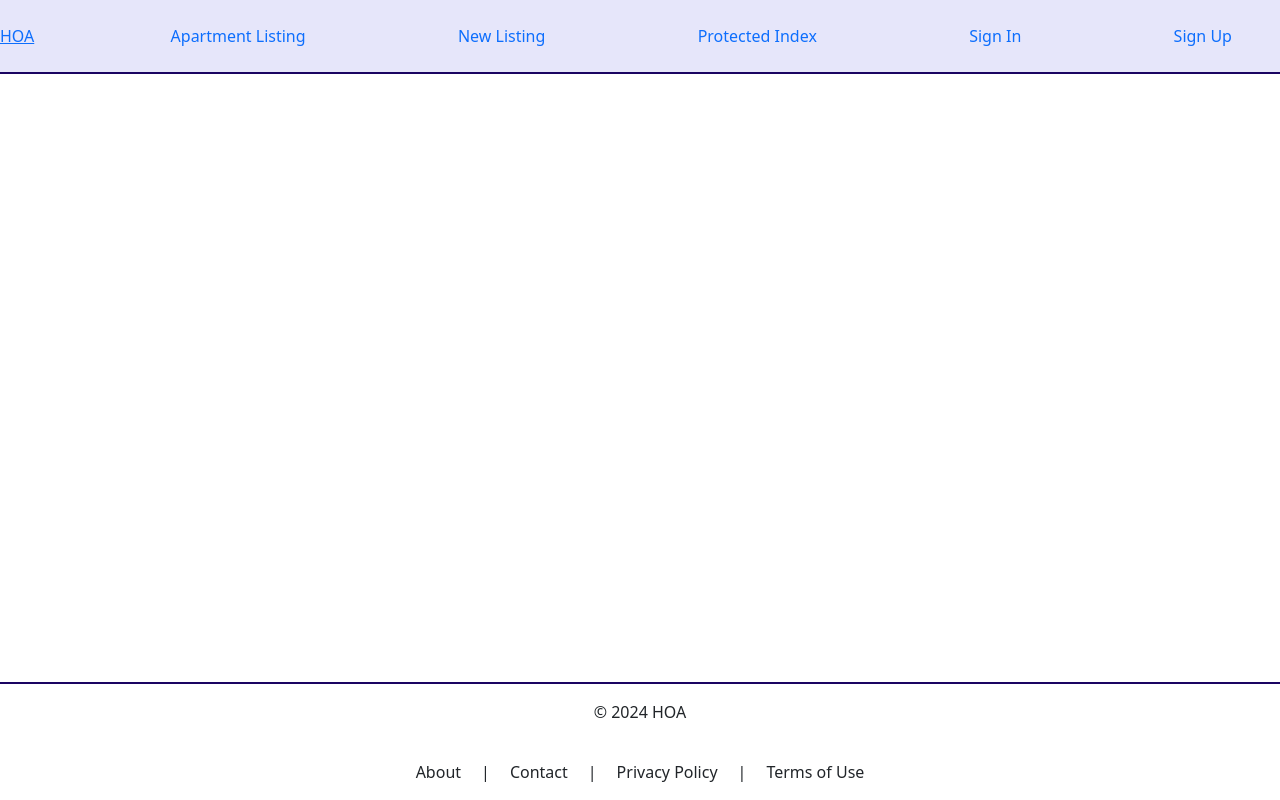
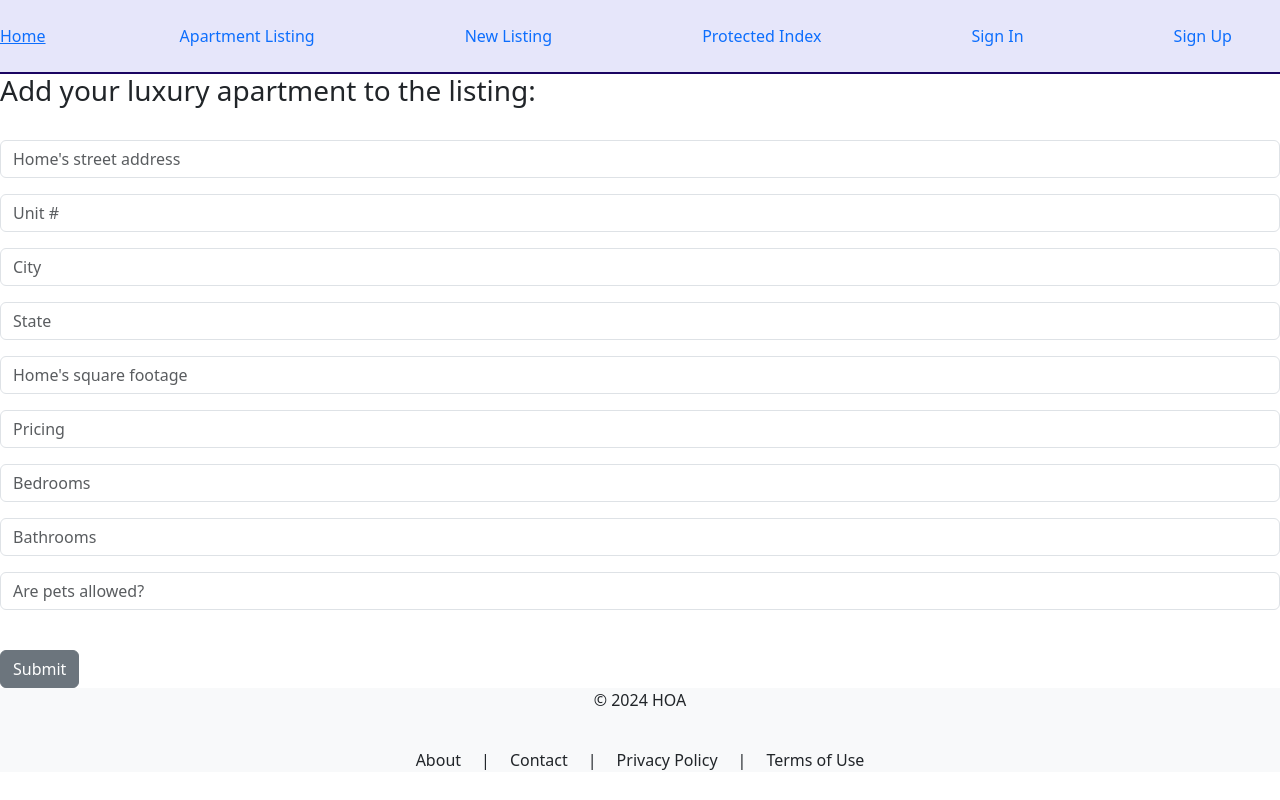
Before and after one commit to learn-academy-2023-india/apartment-app-frontend-hoa, a React (Create React App) app: page /apartmentnew in a window 1280 px wide. Built offline with nearby package versions, Linux system fonts and the light colour scheme.

Commit message:
worked on signup and signin components

```diff
--- a/src/App.css
+++ b/src/App.css
@@ -1,11 +1,14 @@
 body {
   margin: 0;
   padding: 0;
-  position: relative;
+  display: flex;
+  flex-direction: column;
   min-height: 100vh;
-  margin-bottom: 60px;
 }
 
+.content {
+  flex: 1;
+}
 
 /* Home Styles */
 .home-container {
@@ -13,7 +16,6 @@ body {
 	height: calc(100vh - 120px);
 	justify-content: center;
 	margin: auto;
-	overflow: hidden;
 	padding-bottom: 5rem;
 }
 
@@ -24,6 +26,7 @@ body {
     margin: 0;
     padding: 0;
 }
+
 /* Header Styles */
 .header-nav {
   align-items: center;
@@ -33,16 +36,20 @@ body {
 	justify-content: space-between;
 	padding: 1rem 2rem;
 }
+
 /* Footer Styles */
 .footer {
-  background-color: var(--footer-background-color);
-  border-top: 2px solid #1a0462;
-  bottom: 0;
-  left: 0;
-  padding: 1rem;
-  position: absolute; /* Changed to absolute positioning */
+  background-color: #f8f9fa;
+  padding: 0px;
   text-align: center;
   width: 100%;
+  position: static;
+  bottom: 0px;
+  transition: bottom 0.3s;
+}
+
+.footer.show {
+  bottom: 0;
 }
 
 .footer-content {
@@ -59,6 +66,7 @@ body {
 }
 
 .footer-links a,
+
 .footer-content p {
   color: var(--primary-color);
   text-decoration: none;
@@ -67,6 +75,7 @@ body {
 .footer-links a:hover {
   text-decoration: underline;
 }
+
 /* NotFound Styles */
 .not-found {
 	align-items: center;
@@ -75,11 +84,11 @@ body {
 	height: calc(100vh - 120px);
 	justify-content: center;
 	margin: auto;
-	overflow: hidden;
 	padding: 1rem;
 	padding-bottom: 7rem;
 	text-align: center;
 }
+
 .not-found-image {
 	max-height: 50vh;
 	max-width: 90%;
--- a/src/components/Header.js
+++ b/src/components/Header.js
@@ -6,7 +6,7 @@ const Header = () => {
   return (
       <Nav className="header-nav">
         <NavItem>
-          <NavLink to="/">HOA</NavLink>
+          <NavLink to="/">Home</NavLink>
         </NavItem>
         <NavItem>
           <NavLink to="/ApartmentIndex" className="nav-link">Apartment Listing</NavLink>
--- a/src/mockApartments.js
+++ b/src/mockApartments.js
@@ -1,7 +1,7 @@
 let mockApartments = [
     {
       id: 1,
-      street: "6969 Xavier Blvd",
+      street: "6969 Diesel Blvd",
       unit: "815",
       city: "San Francisco",
       state: "CA",
@@ -18,7 +18,7 @@ let mockApartments = [
       id: 2,
       street: "2300 Jackson St",
       unit: "219",
-      city: "",
+      city: "Gary",
       state: "IN",
       square_footage: 700,
       price: "TBD",
--- a/src/pages/apartmentIndex.js
+++ b/src/pages/apartmentIndex.js
@@ -13,12 +13,14 @@ const ApartmentIndex = ({ apartments }) => {
             className="apartment-image"
           />
           <CardBody>
-            <CardTitle tag="h5" className="card-title">{apartment.street}</CardTitle>
-            <CardSubtitle className="mb-2 text-muted card-subtitle" tag="h6">
+            <CardTitle tag="h4" className="card-title">{apartment.street}</CardTitle>
+            <CardSubtitle className="mb-2 text-muted card-subtitle" tag="h5">
               Price: {apartment.price}
             </CardSubtitle>
             <NavLink to={`/ApartmentShow/${apartment.id}`} className="nav-link">
+              <button>
               See More Details
+              </button>
             </NavLink>
           </CardBody>
         </Card>
--- a/src/pages/apartmentNew.js
+++ b/src/pages/apartmentNew.js
@@ -1,11 +1,122 @@
-import React from "react"
+import React, { useState } from "react"
+import { useNavigate } from "react-router-dom"
+import { Form, FormGroup, Input, Button } from "reactstrap"
 
-const ApartmentNew = () => {
+const ApartmentNew = ({ createApartment }) => {
+  const [apartmentFormData, setApartmentFormData] = useState({
+    Street: "",
+    Unit: "",
+    City: "",
+    State: "",
+    SquareFootage: "",
+    Price: "",
+    Bedrooms: "",
+    Bathrooms: "",
+    Pets: "",
+  });
+
+  const navigate = useNavigate()
+
+  const handleChange = (e) => {
+    setApartmentFormData({ ...apartmentFormData, [e.target.name]: e.target.value });
+  }
+
+  const handleSubmit = () => {
+    createApartment(apartmentFormData)
+    navigate("/apartmentindex")
+  }
+
   return (
     <>
-
+      <h3>Add your luxury apartment to the listing:</h3>
+      <br></br>
+      <Form>
+        <FormGroup>
+          <Input
+            id="street"
+            name="Street"
+            placeholder="Home's street address"
+            type="text"
+            onChange={handleChange}
+          />
+        </FormGroup>
+        <FormGroup>
+          <Input
+            id="unit"
+            name="Unit"
+            placeholder="Unit #"
+            type="text"
+            onChange={handleChange}
+          />
+        </FormGroup>
+        <FormGroup>
+          <Input
+            id="city"
+            name="City"
+            placeholder="City"
+            type="text"
+            onChange={handleChange}
+          />
+        </FormGroup>
+        <FormGroup>
+          <Input
+            id="state"
+            name="State"
+            placeholder="State"
+            type="text"
+            onChange={handleChange}
+          />
+        </FormGroup>
+        <FormGroup>
+          <Input
+            id="squareFootage"
+            name="SquareFootage"
+            placeholder="Home's square footage"
+            type="number"
+            onChange={handleChange}
+          />
+        </FormGroup>
+        <FormGroup>
+          <Input
+            id="price"
+            name="Price"
+            placeholder="Pricing"
+            type="number"
+            onChange={handleChange}
+          />
+        </FormGroup>
+        <FormGroup>
+          <Input
+            id="bedrooms"
+            name="Bedrooms"
+            placeholder="Bedrooms"
+            type="number"
+            onChange={handleChange}
+          />
+        </FormGroup>
+        <FormGroup>
+          <Input
+            id="bathrooms"
+            name="Bathrooms"
+            placeholder="Bathrooms"
+            type="number"
+            onChange={handleChange}
+          />
+        </FormGroup>
+        <FormGroup>
+          <Input
+            id="pets"
+            name="Pets"
+            placeholder="Are pets allowed?"
+            type="text"
+            onChange={handleChange}
+          />
+        </FormGroup>
+        <br></br>
+        <Button onClick={handleSubmit}>Submit</Button>
+      </Form>
     </>
   )
 }
 
-export default ApartmentNew
+export default ApartmentNew;
--- a/src/pages/apartmentShow.js
+++ b/src/pages/apartmentShow.js
@@ -1,11 +1,60 @@
 import React from "react"
+import { useParams, NavLink as RouterNavLink } from "react-router-dom"
+import '../App.css';
+import { CardGroup, Card, CardBody, CardImg, CardSubtitle, CardText, CardTitle } from "reactstrap"
 
-const ApartmentShow = () => {
-  return (
-    <>
 
-    </>
-  )
-}
+const ApartmentShow = ({ apartments }) => {
+    const { id } = useParams()
+    const apartment = apartments.find((item) => item.id === +id)
+
+    return (
+       <CardGroup>
+          <Card>
+            <RouterNavLink to= {`/apartmentshow/${apartment.id}`}>
+              <CardImg
+              alt="listing of all apartments"
+              src={apartment.image}
+              top-width="100%"
+              />
+            </RouterNavLink>
+            <CardBody>
+              <CardTitle tag="h2">
+                {apartment.street}
+              </CardTitle>
+              <CardText tag="h5">
+                <h4>Unit: {apartment.unit}</h4>
+              </CardText>
+              <CardSubtitle
+                  className="apartment-profile-pic"
+                  tag="h6"
+              >
+                  <h4>City: {apartment.city}</h4>
+              </CardSubtitle>
+              <CardText tag="h5">
+                <h4>State: {apartment.state}</h4>
+              </CardText>
+              <CardText tag="h5">
+                <h4>Square Footage: {apartment.square_footage}</h4>
+              </CardText>
+              <CardText tag="h5">
+                <h4>Price: {apartment.price}</h4>
+              </CardText>
+              <CardText tag="h5">
+                <h4>Bedrooms: {apartment.bedrooms}</h4>
+              </CardText>
+              <CardText tag="h5">
+                <h4>Bathrooms: {apartment.bathrooms}</h4>
+              </CardText>
+              <CardText tag="h5">
+                <h4>Pets: {apartment.pets}</h4>
+              </CardText>
+            </CardBody>
+          </Card>
+       </CardGroup>
+
+    )
+  }
+
 
 export default ApartmentShow
--- a/src/pages/signIn.js
+++ b/src/pages/signIn.js
@@ -1,9 +1,51 @@
-import React from "react"
+import React, { useState } from "react"
+import { useNavigate } from "react-router-dom"
+import { Form, FormGroup, Input, Button } from "reactstrap"
 
 const SignIn = () => {
+  const [signInFormData, setSignInFormData] = useState({
+    username: "",
+    password: "",
+  });
+
+  const navigate = useNavigate();
+
+  const handleChange = (e) => {
+    setSignInFormData({ ...signInFormData, [e.target.name]: e.target.value });
+  };
+
+  const handleSubmit = (e) => {
+    e.preventDefault();
+    console.log("Sign In Form Data:", signInFormData);
+    navigate("/apartmentindex");
+  }
+
   return (
     <>
-
+      <h3>Sign In</h3>
+        <Form onSubmit={handleSubmit}>
+          <FormGroup>
+            <Input
+              id="username"
+              name="username"
+              placeholder="Username"
+              type="text"
+              value={signInFormData.username}
+              onChange={handleChange}
+            />
+          </FormGroup>
+          <FormGroup>
+            <Input
+              id="password"
+              name="password"
+              placeholder="Password"
+              type="password"
+              value={signInFormData.password}
+              onChange={handleChange}
+            />
+          </FormGroup>
+          <Button type="submit">Sign In</Button>
+        </Form>
     </>
   )
 }
--- a/src/pages/signUp.js
+++ b/src/pages/signUp.js
@@ -1,10 +1,64 @@
-import React from "react"
+import React, { useState } from "react";
+import { useNavigate } from "react-router-dom";
+import { Form, FormGroup, Input, Button } from "reactstrap";
 
 const SignUp = () => {
+  const [signUpFormData, setSignUpFormData] = useState({
+    username: "",
+    password: "",
+    confirmPassword: ""
+  });
+
+  const navigate = useNavigate();
+
+  const handleChange = (e) => {
+    setSignUpFormData({ ...signUpFormData, [e.target.name]: e.target.value });
+  };
+
+  const handleSubmit = (e) => {
+    e.preventDefault();
+    console.log("Sign Up Form Data:", signUpFormData);
+    navigate("/apartmentindex");
+  };
+
   return (
     <>
+      <h3>Sign Up</h3>
+      <Form onSubmit={handleSubmit}>
+        <FormGroup>
+          <Input
+            id="username"
+            name="username"
+            placeholder="Username"
+            type="text"
+            value={signUpFormData.username}
+            onChange={handleChange}
+          />
+        </FormGroup>
+        <FormGroup>
+          <Input
+            id="password"
+            name="password"
+            placeholder="Password"
+            type="password"
+            value={signUpFormData.password}
+            onChange={handleChange}
+          />
+        </FormGroup>
+        <FormGroup>
+          <Input
+            id="confirmPassword"
+            name="confirmPassword"
+            placeholder="Confirm Password"
+            type="password"
+            value={signUpFormData.confirmPassword}
+            onChange={handleChange}
+          />
+        </FormGroup>
+        <Button type="submit">Sign Up</Button>
+      </Form>
     </>
-  )
-}
+  );
+};
 
-export default SignUp
+export default SignUp;
```
Also changed, not shown: src/assets/ApartmentGif.gif (added).
